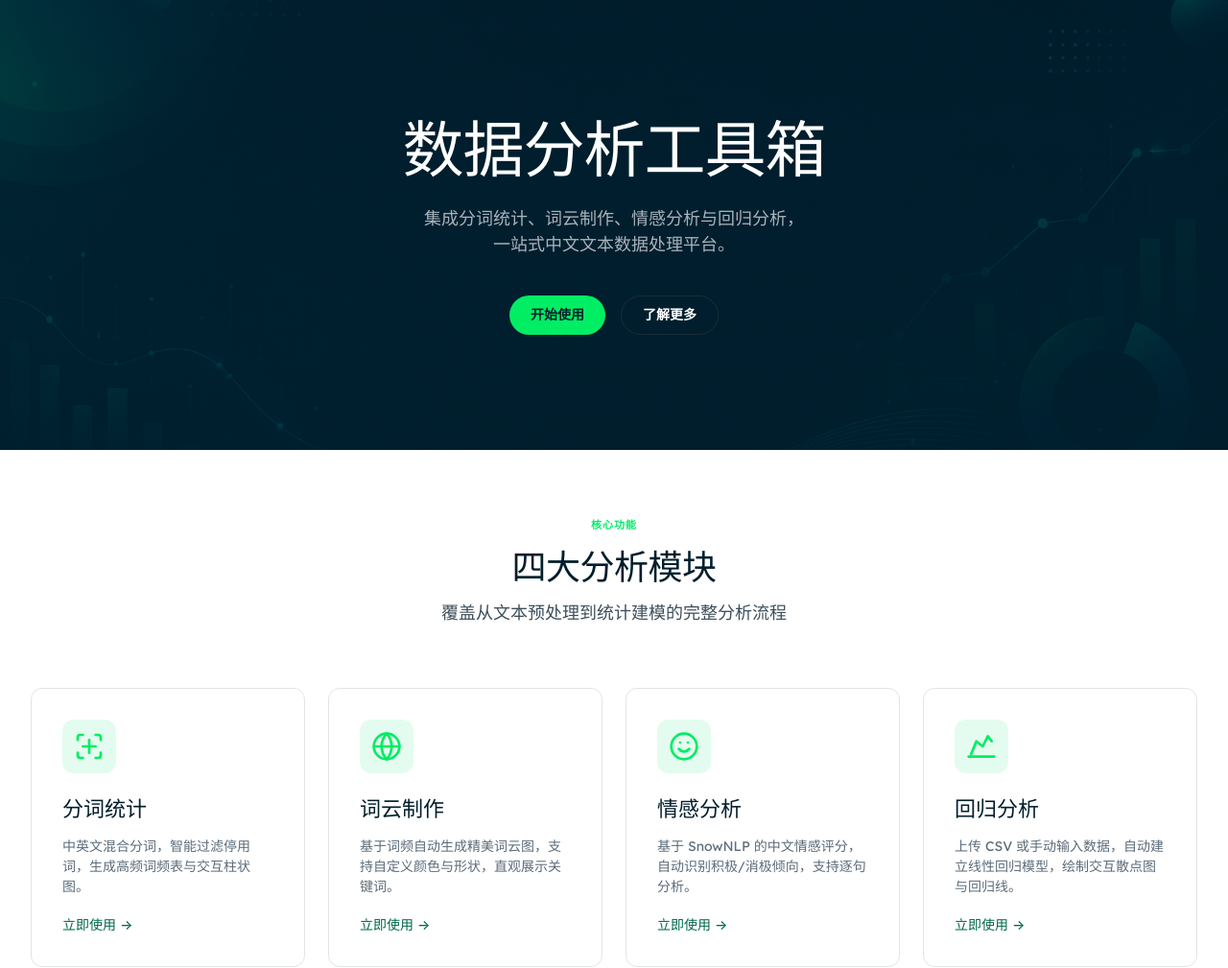
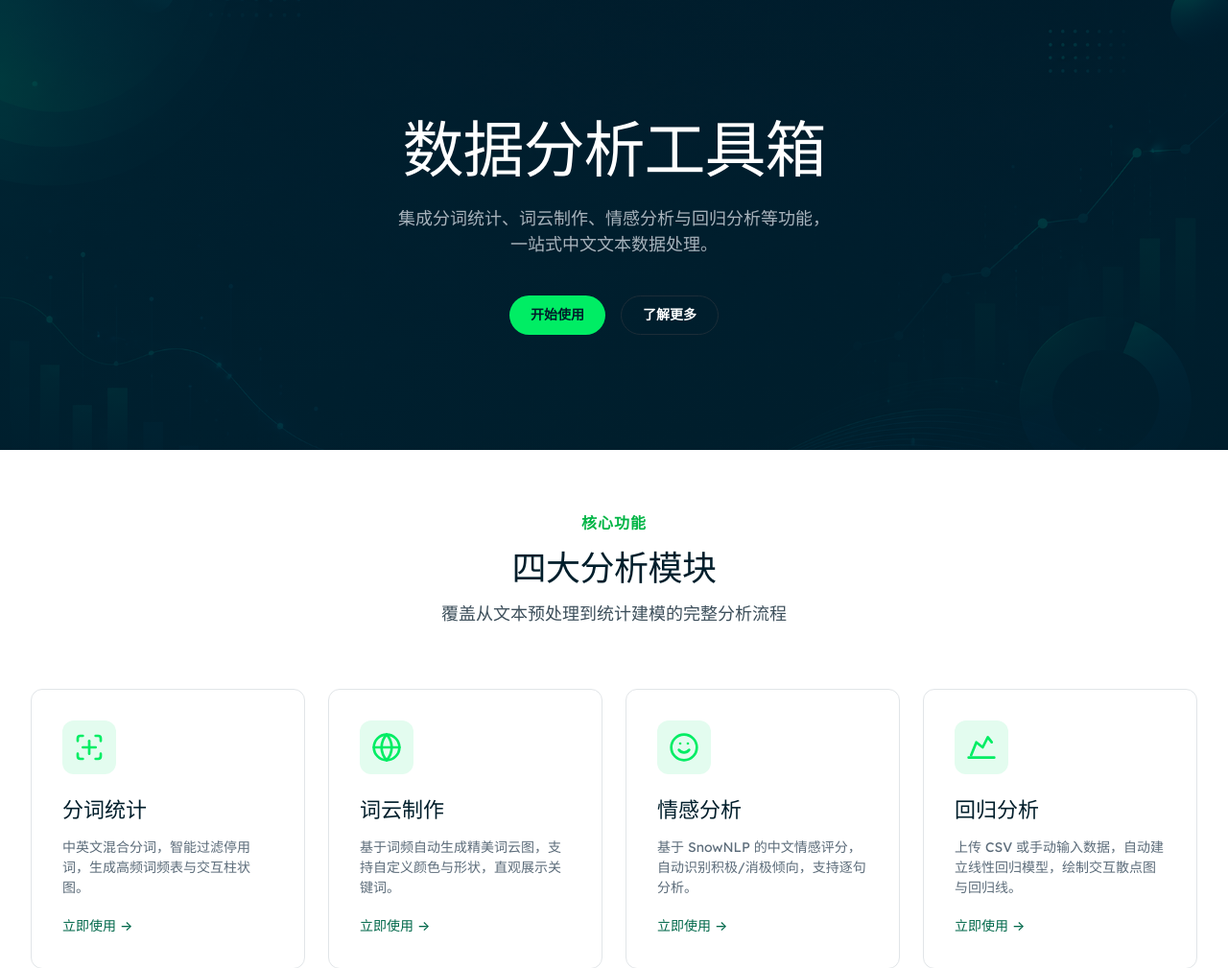
Before and after one commit to MSTAT-Lseng/DataAnalyticsToolkit, a Flask app: page / in a window 1280 px wide. Shown: the part 64-1073 px from the top of the page at 96% size. Run offline with Flask 3, Linux system fonts and the light colour scheme; some libraries are stand-ins or nearby versions.

Commit message:
Optimize eyebrow and banner text style.

```diff
--- a/static/css/style.css
+++ b/static/css/style.css
@@ -235,6 +235,10 @@ code, pre {
   flex-wrap: wrap;
 }
 
+.hero .btn-primary:hover {
+  color: var(--color-on-primary);
+}
+
 /* Page hero (inner pages) */
 .page-hero {
   position: relative;
@@ -266,12 +270,16 @@ code, pre {
 
 .eyebrow {
   display: inline-block;
-  font-size: 11px;
+  /* font-size: 11px; */
   font-weight: 600;
   letter-spacing: 1px;
   text-transform: uppercase;
   color: var(--color-brand-green);
   margin-bottom: var(--sp-sm);
+}
+
+.eyebrow-dark {
+  color: var(--color-primary-deep) !important;
 }
 
 /* ----------------------------------------------------------
--- a/templates/index.html
+++ b/templates/index.html
@@ -7,8 +7,8 @@
     <div class="hero-container">
         <h1 class="hero-title">数据分析工具箱</h1>
         <p class="hero-subtitle">
-            集成分词统计、词云制作、情感分析与回归分析，<br>
-            一站式中文文本数据处理平台。
+            集成分词统计、词云制作、情感分析与回归分析等功能，<br>
+            一站式中文文本数据处理。
         </p>
         <div class="hero-actions">
             <a href="{{ url_for('segmentation') }}" class="btn btn-primary">开始使用</a>
@@ -21,7 +21,7 @@
 <section class="section" id="features">
     <div class="container">
         <div class="section-header">
-            <span class="eyebrow">核心功能</span>
+            <span class="eyebrow eyebrow-dark">核心功能</span>
             <h2 class="section-title">四大分析模块</h2>
             <p class="section-desc">覆盖从文本预处理到统计建模的完整分析流程</p>
         </div>
--- a/templates/regression.html
+++ b/templates/regression.html
@@ -4,7 +4,7 @@
 {% block content %}
 <section class="page-hero">
     <div class="container">
-        <span class="eyebrow">统计建模</span>
+        <span class="eyebrow eyebrow-dark">统计建模</span>
         <h1 class="page-title">回归分析</h1>
         <p class="page-desc">上传 CSV 文件或手动输入数据，自动建立线性回归模型，查看统计指标与交互散点图。</p>
     </div>
--- a/templates/segmentation.html
+++ b/templates/segmentation.html
@@ -4,7 +4,7 @@
 {% block content %}
 <section class="page-hero">
     <div class="container">
-        <span class="eyebrow">文本处理</span>
+        <span class="eyebrow eyebrow-dark">文本处理</span>
         <h1 class="page-title">分词统计</h1>
         <p class="page-desc">输入文本，自动进行中英文分词，过滤停用词，输出高频词表和交互式柱状图。</p>
     </div>
--- a/templates/sentiment.html
+++ b/templates/sentiment.html
@@ -4,7 +4,7 @@
 {% block content %}
 <section class="page-hero">
     <div class="container">
-        <span class="eyebrow">自然语言处理</span>
+        <span class="eyebrow eyebrow-dark">自然语言处理</span>
         <h1 class="page-title">情感分析</h1>
         <p class="page-desc">使用 SnowNLP 对中文文本进行情感倾向分析，自动识别积极、中性、消极情感。</p>
     </div>
--- a/templates/wordcloud.html
+++ b/templates/wordcloud.html
@@ -4,7 +4,7 @@
 {% block content %}
 <section class="page-hero">
     <div class="container">
-        <span class="eyebrow">可视化</span>
+        <span class="eyebrow eyebrow-dark">可视化</span>
         <h1 class="page-title">词云制作</h1>
         <p class="page-desc">输入文本或词频数据，自动生成精美词云图，直观展示文本的关键词分布。</p>
     </div>
```
Also changed, not shown: DESIGN.md (+1 -1 lines).
